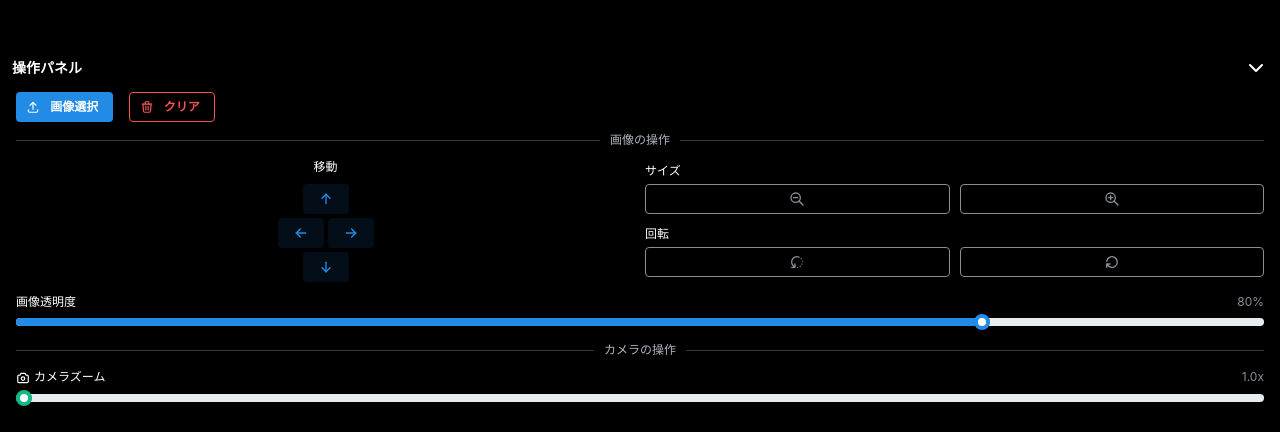
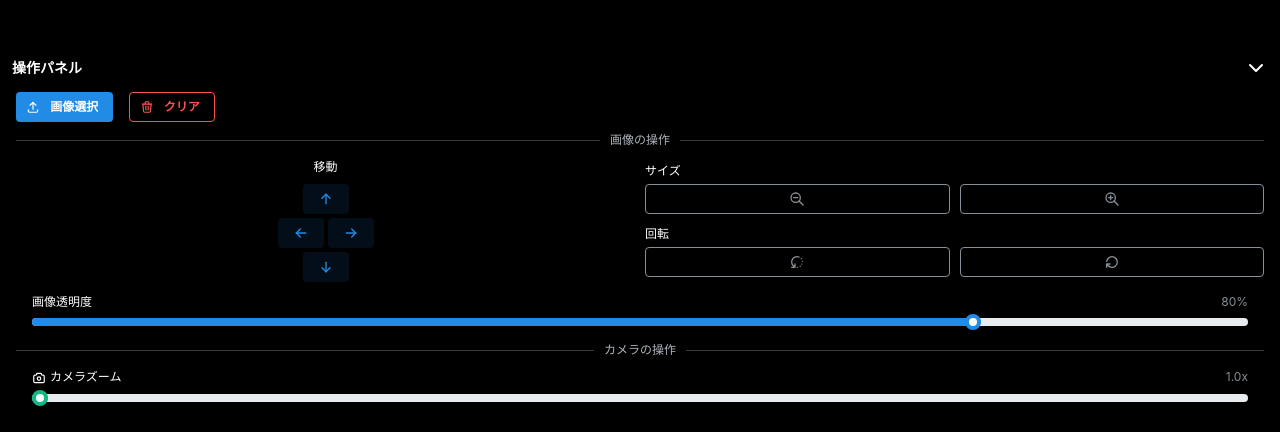
Before and after one commit to kobaatsu/I-setter, a React (Vite) app: page / in a window 1280 px wide. Shown: the part 368-800 px from the top of the page. Built offline with nearby package versions, Linux system fonts and the light colour scheme; no server answers.

Commit message:
style: add horizontal padding to sliders to prevent edge swipe conflicts

```diff
--- a/src/components/ControlPanel.tsx
+++ b/src/components/ControlPanel.tsx
@@ -269,7 +269,7 @@ export const ControlPanel = ({
           </Grid>
 
           {/* 画像 透明度 */}
-          <Box mb="sm">
+          <Box mb="sm" px="md">
             <Group justify="space-between" mb={4}>
               <Text c="white" size="xs">
                 画像透明度
@@ -300,7 +300,7 @@ export const ControlPanel = ({
           />
 
           {/* カメラの操作エリア */}
-          <Box pb="xs">
+          <Box pb="xs" px="md">
             <Group justify="space-between" mb={4}>
               <Text c="white" size="xs">
                 <IconCamera size={14} style={{ verticalAlign: 'middle', marginRight: '4px' }} />
```
